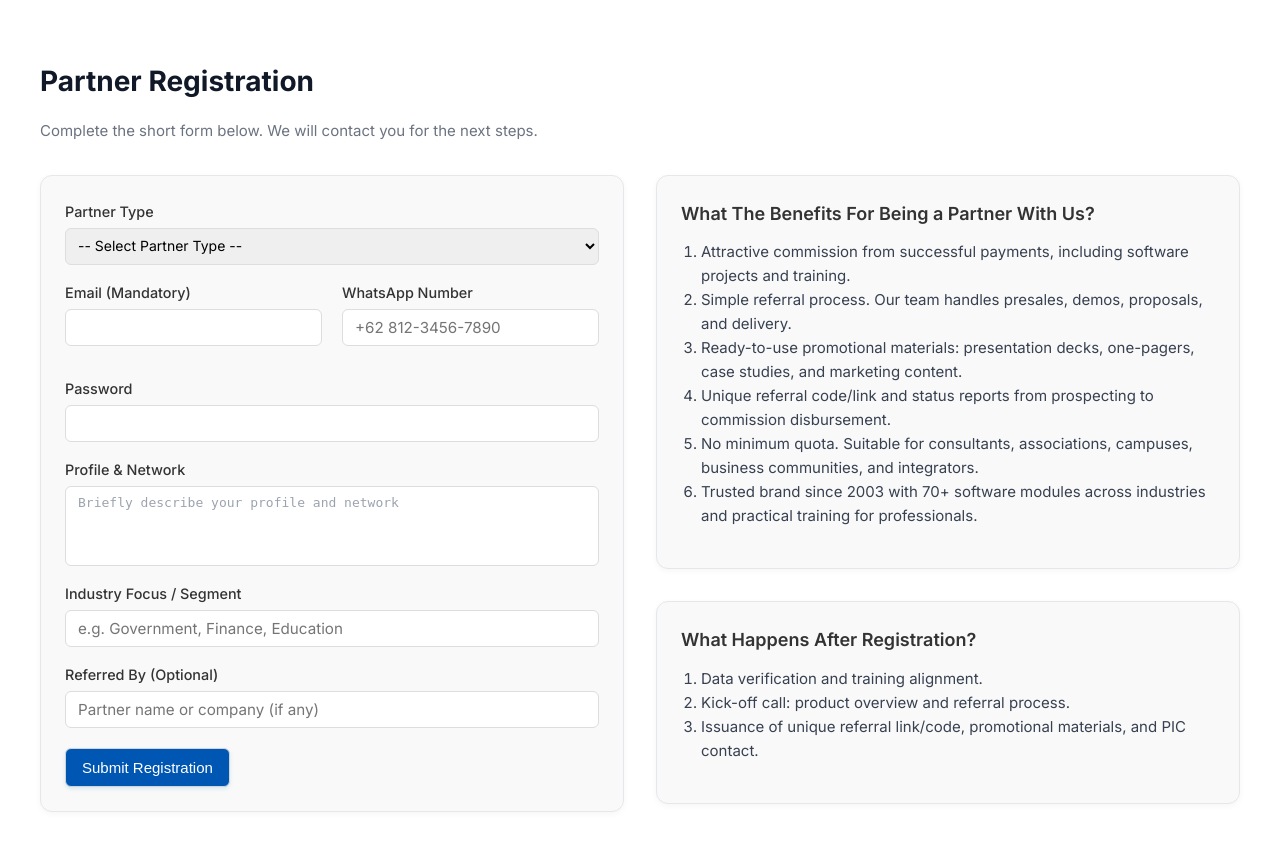
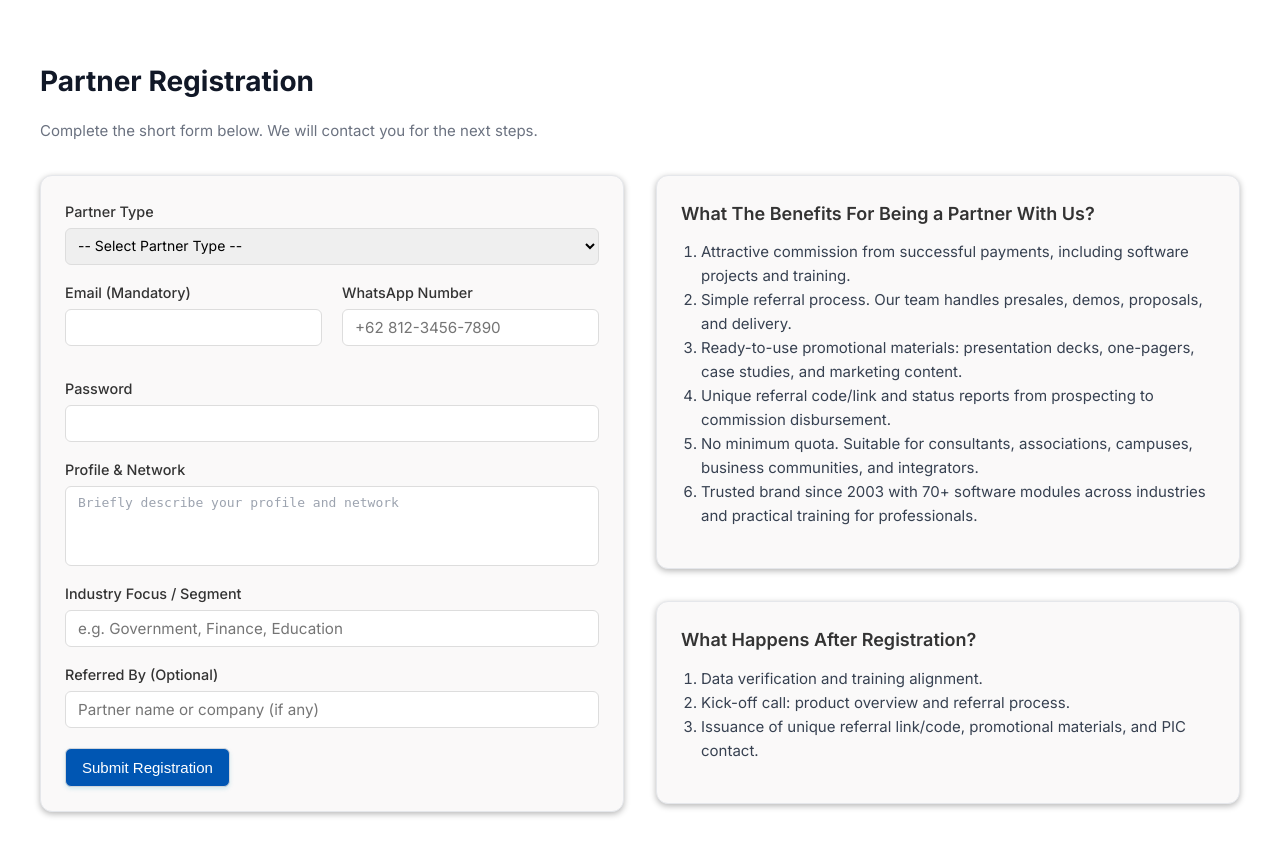
Before and after one commit to Guswann/Rayterton-Partner-Regis, a PHP site: page /input.php in a window 1280 px wide. Run offline with PHP 8.4, Linux system fonts and the light colour scheme; some libraries are stand-ins or nearby versions.

Commit message:
tambah shadow

```diff
--- a/public/style.css
+++ b/public/style.css
@@ -169,7 +169,7 @@ body {
   background: #faf9f9;
   border: 1px solid #E5E7EB;
   border-radius: 12px;
-  box-shadow: 0 2px 6px rgba(0, 0, 0, 0.04);
+  box-shadow: 0 2px 6px rgba(0, 0, 0, 0.286);
   padding: 24px;
   height: auto;
 }
@@ -178,7 +178,7 @@ body {
   background: #faf9f9;
   border: 1px solid #E5E7EB;
   border-radius: 12px;
-  box-shadow: 0 2px 6px rgba(0, 0, 0, 0.04);
+  box-shadow: 0 2px 6px rgba(0, 0, 0, 0.286);
   padding: 24px;
   height: fit-content;
 }
```
